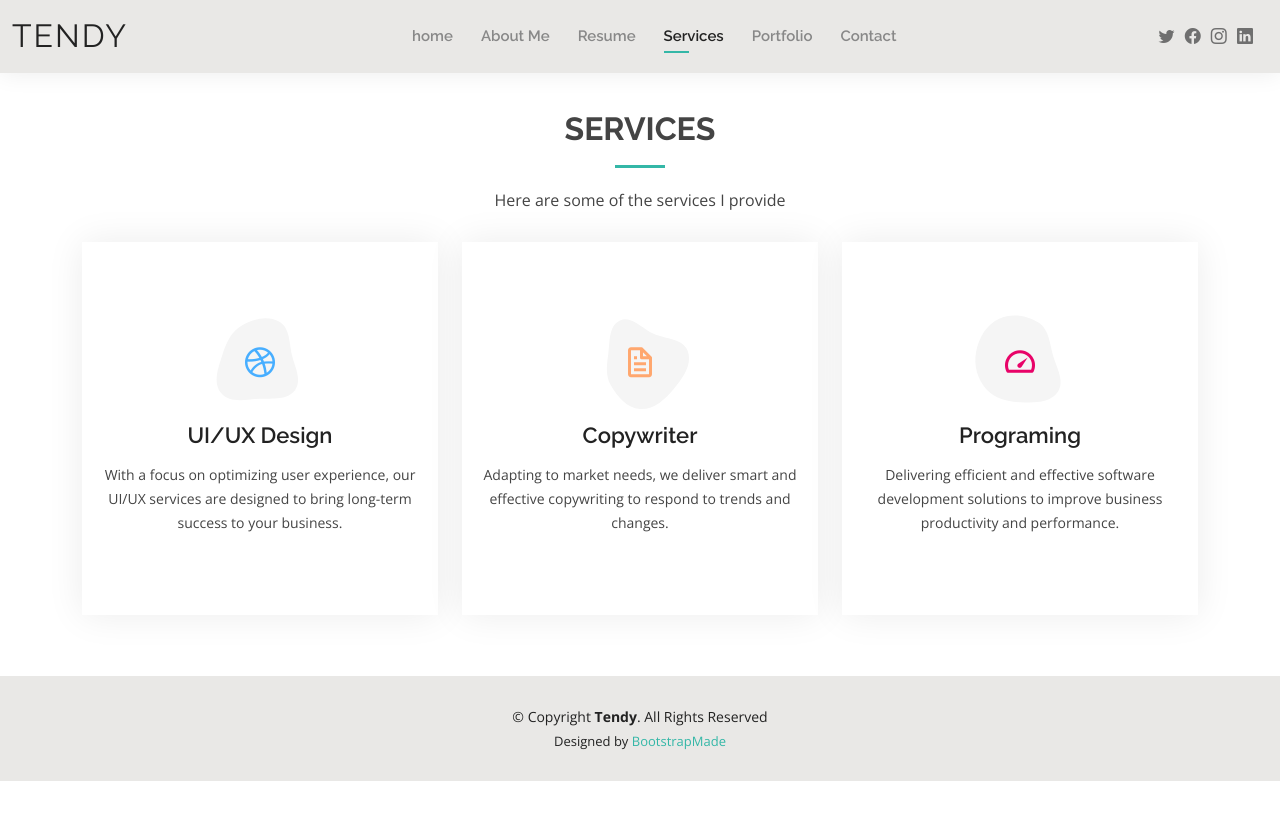
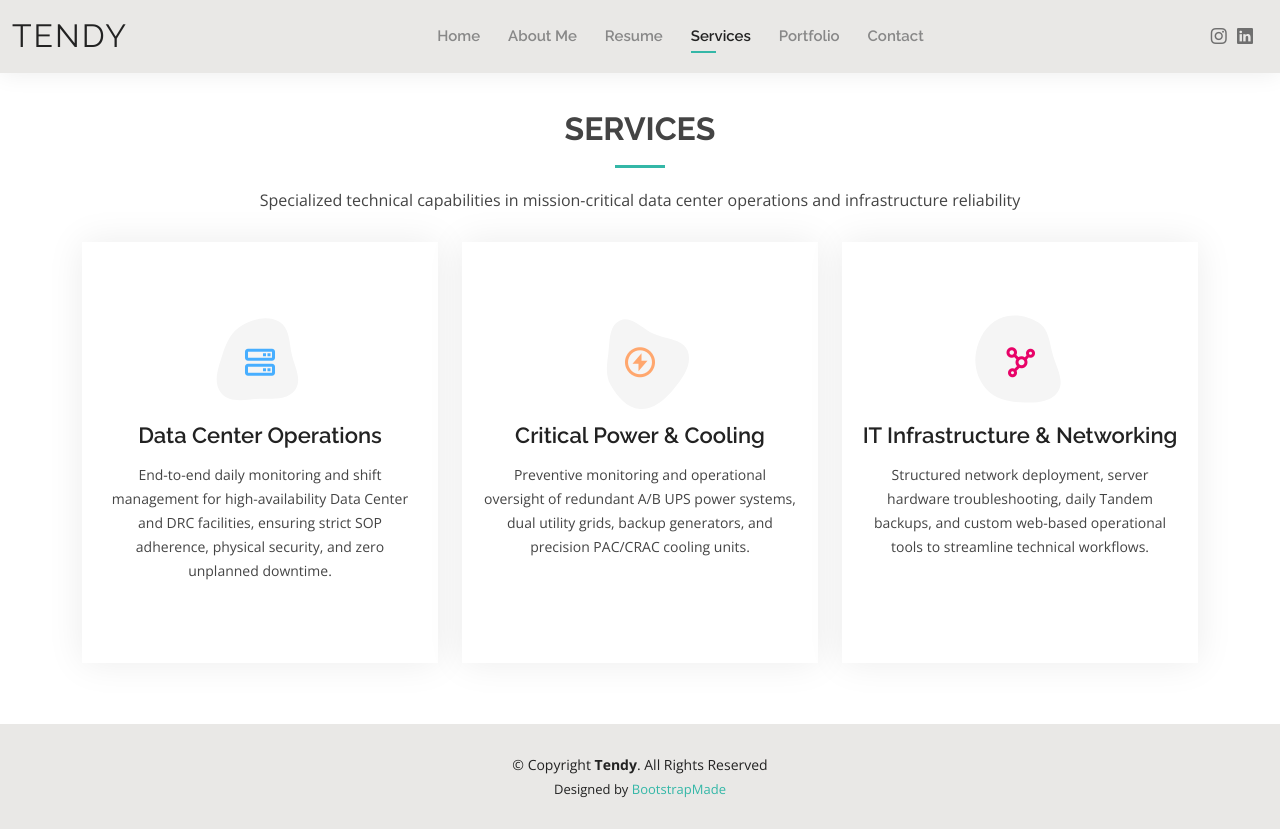
Before and after one commit to tendy08/tendy08.github.io, a plain HTML site: page services.html in a window 1280 px wide. Before the commit the page ends 800 px from the top, so only its background shows below. Drawn offline with nearby package versions, Linux system fonts and the light colour scheme.

Commit message:
Revise services and update navigation links
Updated service descriptions and navigation links for better clarity and accuracy.

```diff
--- a/services.html
+++ b/services.html
@@ -48,7 +48,7 @@
 
       <nav id="navbar" class="navbar order-last order-lg-0">
         <ul>
-          <li><a href="index.html">home</a></li>
+          <li><a href="index.html">Home</a></li>
           <li><a href="about.html">About Me</a></li>
           <li><a href="resume.html">Resume</a></li>
           <li><a class="active" href="services.html">Services</a></li>
@@ -59,10 +59,8 @@
       </nav><!-- .navbar -->
 
       <div class="header-social-links">
-        <a href="#" class="twitter"><i class="bi bi-twitter"></i></a>
-        <a href="#" class="facebook"><i class="bi bi-facebook"></i></a>
-        <a href="#" class="instagram"><i class="bi bi-instagram"></i></a>
-        <a href="#" class="linkedin"><i class="bi bi-linkedin"></i></i></a>
+        <a href="https://www.instagram.com/tenfrds/" class="instagram"><i class="bi bi-instagram"></i></a>
+        <a href="www.linkedin.com/in/tendyilhamudinf" class="linkedin"><i class="bi bi-linkedin"></i></i></a>
       </div>
 
     </div>
@@ -77,7 +75,7 @@
 
         <div class="section-title">
           <h2>Services</h2>
-          <p>Here are some of the services I provide</p>
+          <p>Specialized technical capabilities in mission-critical data center operations and infrastructure reliability</p>
         </div>
 
         <div class="row">
@@ -87,10 +85,10 @@
                 <svg width="100" height="100" viewBox="0 0 600 600" xmlns="http://www.w3.org/2000/svg">
                   <path stroke="none" stroke-width="0" fill="#f5f5f5" d="M300,521.0016835830174C376.1290562159157,517.8887921683347,466.0731472004068,529.7835943286574,510.70327084640275,468.03025145048787C554.3714126377745,407.6079735673963,508.03601936045806,328.9844924480964,491.2728898941984,256.3432110539036C474.5976632858925,184.082847569629,479.9380746630129,96.60480741107993,416.23090153303,58.64404602377083C348.86323505073057,18.502131276798302,261.93793281208167,40.57373210992963,193.5410806939664,78.93577620505333C130.42746243093433,114.334589627462,98.30271207620316,179.96522072025542,76.75703585869454,249.04625023123273C51.97151888228291,328.5150500222984,13.704378332031375,421.85034740162234,66.52175969318436,486.19268352777647C119.04800174914682,550.1803526380478,217.28368757567262,524.383925680826,300,521.0016835830174"></path>
                 </svg>
-                <i class="bx bxl-dribbble"></i>
+                <i class="bx bx-server"></i>
               </div>
-              <h4><a href="">UI/UX Design</a></h4>
-              <p>With a focus on optimizing user experience, our UI/UX services are designed to bring long-term success to your business.</p>
+              <h4><a href="">Data Center Operations</a></h4>
+              <p>End-to-end daily monitoring and shift management for high-availability Data Center and DRC facilities, ensuring strict SOP adherence, physical security, and zero unplanned downtime.</p>
             </div>
           </div>
 
@@ -100,10 +98,10 @@
                 <svg width="100" height="100" viewBox="0 0 600 600" xmlns="http://www.w3.org/2000/svg">
                   <path stroke="none" stroke-width="0" fill="#f5f5f5" d="M300,582.0697525312426C382.5290701553225,586.8405444964366,449.9789794690241,525.3245884688669,502.5850820975895,461.55621195738473C556.606425686781,396.0723002908107,615.8543463187945,314.28637112970534,586.6730223649479,234.56875336149918C558.9533121215079,158.8439757836574,454.9685369536778,164.00468322053177,381.49747125262974,130.76875717737553C312.15926192815925,99.40240125094834,248.97055460311594,18.661163978235184,179.8680185752513,50.54337015887873C110.5421016452524,82.52863877960104,119.82277516462835,180.83849132639028,109.12597500060166,256.43424936330496C100.08760227029461,320.3096726198365,92.17705696193138,384.0621239912766,124.79988738764834,439.7174275375508C164.83382741302287,508.01625554203684,220.96474134820875,577.5009287672846,300,582.0697525312426"></path>
                 </svg>
-                <i class="bx bx-file"></i>
+                <i class="bx bx-bolt-circle"></i>
               </div>
-              <h4><a href="">Copywriter</a></h4>
-              <p>Adapting to market needs, we deliver smart and effective copywriting to respond to trends and changes.</p>
+              <h4><a href="">Critical Power & Cooling</a></h4>
+              <p>Preventive monitoring and operational oversight of redundant A/B UPS power systems, dual utility grids, backup generators, and precision PAC/CRAC cooling units.</p>
             </div>
           </div>
 
@@ -113,10 +111,10 @@
                 <svg width="100" height="100" viewBox="0 0 600 600" xmlns="http://www.w3.org/2000/svg">
                   <path stroke="none" stroke-width="0" fill="#f5f5f5" d="M300,541.5067337569781C382.14930387511276,545.0595476570109,479.8736841581634,548.3450877840088,526.4010558755058,480.5488172755941C571.5218469581645,414.80211281144784,517.5187510058486,332.0715597781072,496.52539010469104,255.14436215662573C477.37192572678356,184.95920475031193,473.57363656557914,105.61284051026155,413.0603344069578,65.22779650032875C343.27470386102294,18.654635553484475,251.2091493199835,5.337323636656869,175.0934190732945,40.62881213300186C97.87086631185822,76.43348514350839,51.98124368387456,156.15599469081315,36.44837278890362,239.84606092416172C21.716077023791087,319.22268207091537,43.775223500013084,401.1760424656574,96.891909868211,461.97329694683043C147.22146801428983,519.5804099606455,223.5754009179313,538.201503339737,300,541.5067337569781"></path>
                 </svg>
-                <i class="bx bx-tachometer"></i>
+                <i class="bx bx-network-chart"></i>
               </div>
-              <h4><a href="">Programing</a></h4>
-              <p>Delivering efficient and effective software development solutions to improve business productivity and performance.</p>
+              <h4><a href="">IT Infrastructure & Networking</a></h4>
+              <p>Structured network deployment, server hardware troubleshooting, daily Tandem backups, and custom web-based operational tools to streamline technical workflows.</p>
             </div>
           </div>
 
```
